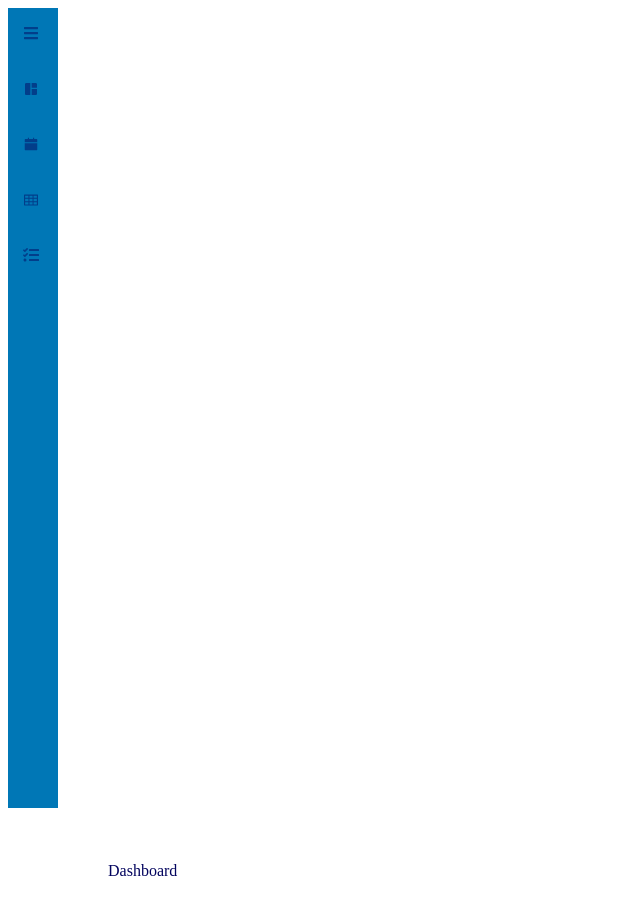
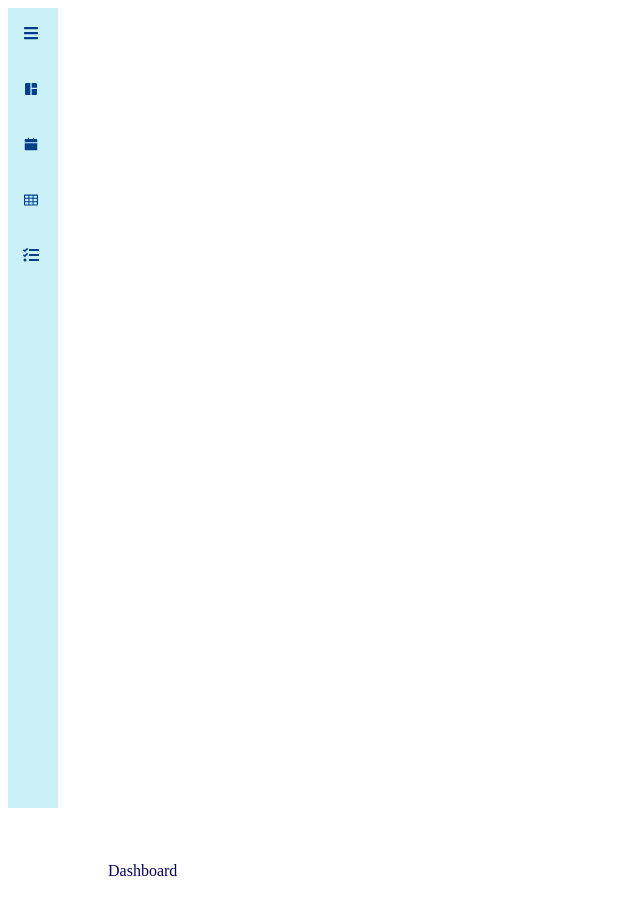
Before and after one commit to Doubting-Thomas/admin-dashboard, a React (Create React App) app: page /dashboard in a window 1280 px wide. Shown: the top 914 px of the page, without its empty margins (0-640 px from the left). Built offline with nearby package versions, Linux system fonts and the light colour scheme; the HTML template or start-up script is replaced by a standard one.

Commit message:
style: change sidebar colors

```diff
--- a/src/components/Sidebar.module.css
+++ b/src/components/Sidebar.module.css
@@ -1,5 +1,5 @@
 .sidebar {
-  background-color: var(--color-secondary);
+  background-color: var(--secondary-bg);
   color: var(--color-primary-2);
   height: 100vh;
   width: 15rem;
@@ -24,6 +24,7 @@
   color: var(--color-primary-2);
   padding: 1.5rem;
   gap: 1.5rem;
+  text-decoration: none;
   transition: all 0.3s;
 }
 
```
